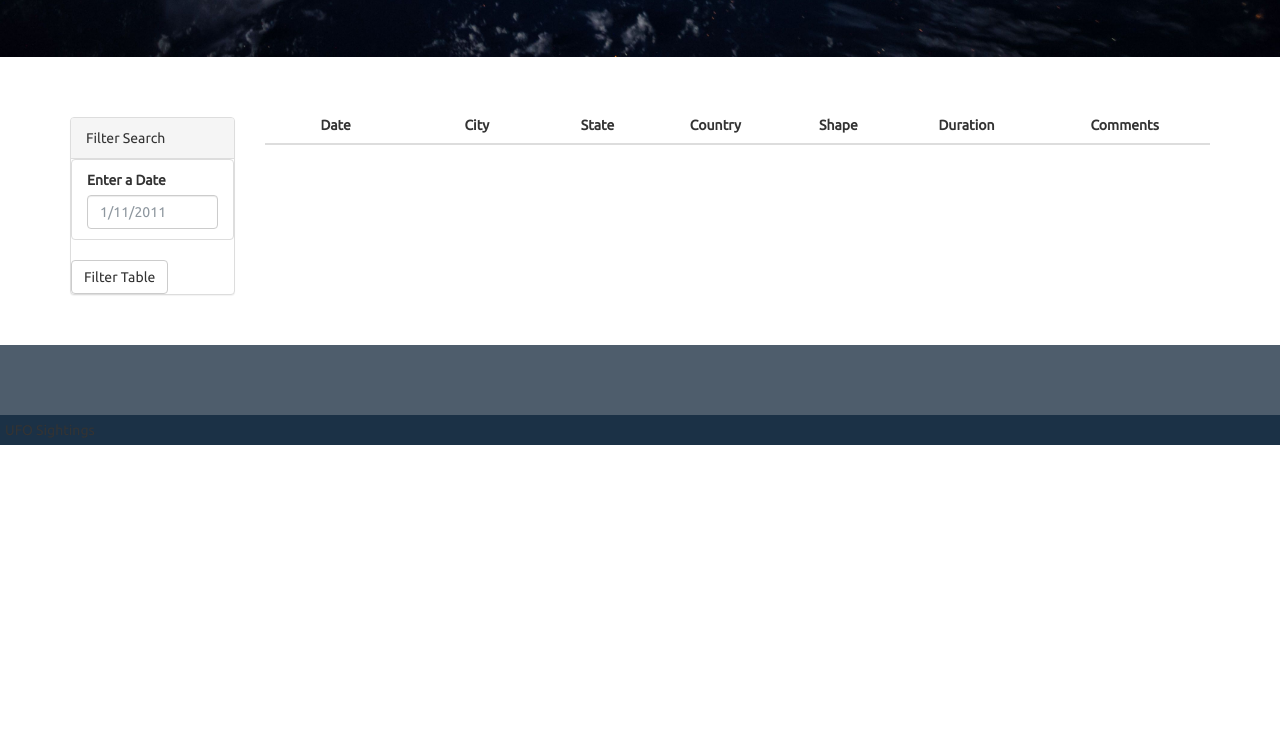
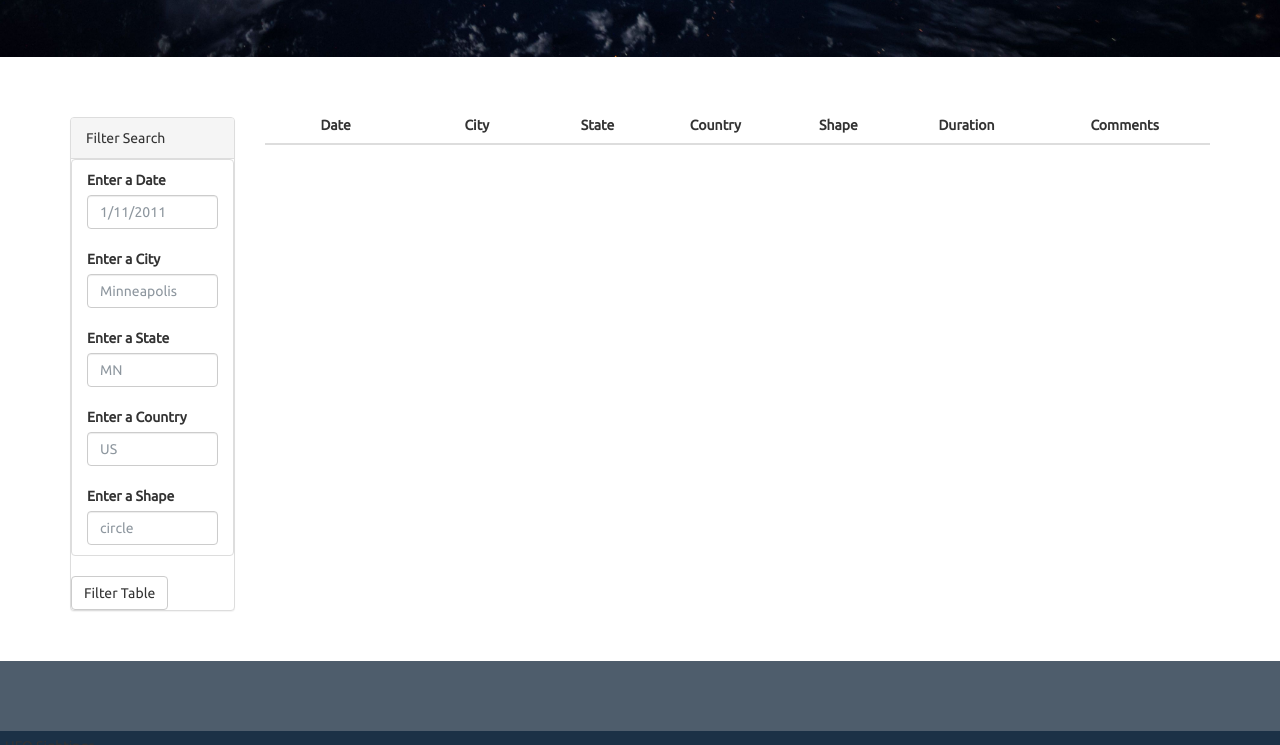
Before and after one commit to emilbello/javascript-challenge, a plain HTML site: page index.html in a window 1280 px wide. Shown: the part 555-1300 px from the top of the page. Before the commit the page ends 1000 px from the top, so only its background shows below. Drawn offline with nearby package versions, Linux system fonts and the light colour scheme.

Commit message:
HTML changes. Added new search

```diff
--- a/index.html
+++ b/index.html
@@ -38,6 +38,18 @@
                       <li class="filter list-group-item">
                         <label for="date">Enter a Date</label>
                         <input class="form-control" id="datetime" type="text" placeholder="1/11/2011">
+                        <br>
+                        <label for="city">Enter a City</label>
+                        <input class="form-control" id="city-input" type="text" placeholder="Minneapolis">
+                        <br>
+                        <label for="state">Enter a State</label>
+                        <input class="form-control" id="state-input" type="text" placeholder="MN">
+                        <br>
+                        <label for="country">Enter a Country</label>
+                        <input class="form-control" id="country-input" type="text" placeholder="US">
+                        <br>
+                        <label for="shape">Enter a Shape</label>
+                        <input class="form-control" id="shape-input" type="text" placeholder="circle">
                       </li>
                     </ul>
                   </div>
--- a/static/js/app.js
+++ b/static/js/app.js
@@ -2,3 +2,7 @@
 var tableData = data;
 
 // YOUR CODE HERE!
+
+// selecting the
+// selecting the button that filters the information
+var button = d3.select('#filter-btn')
```
